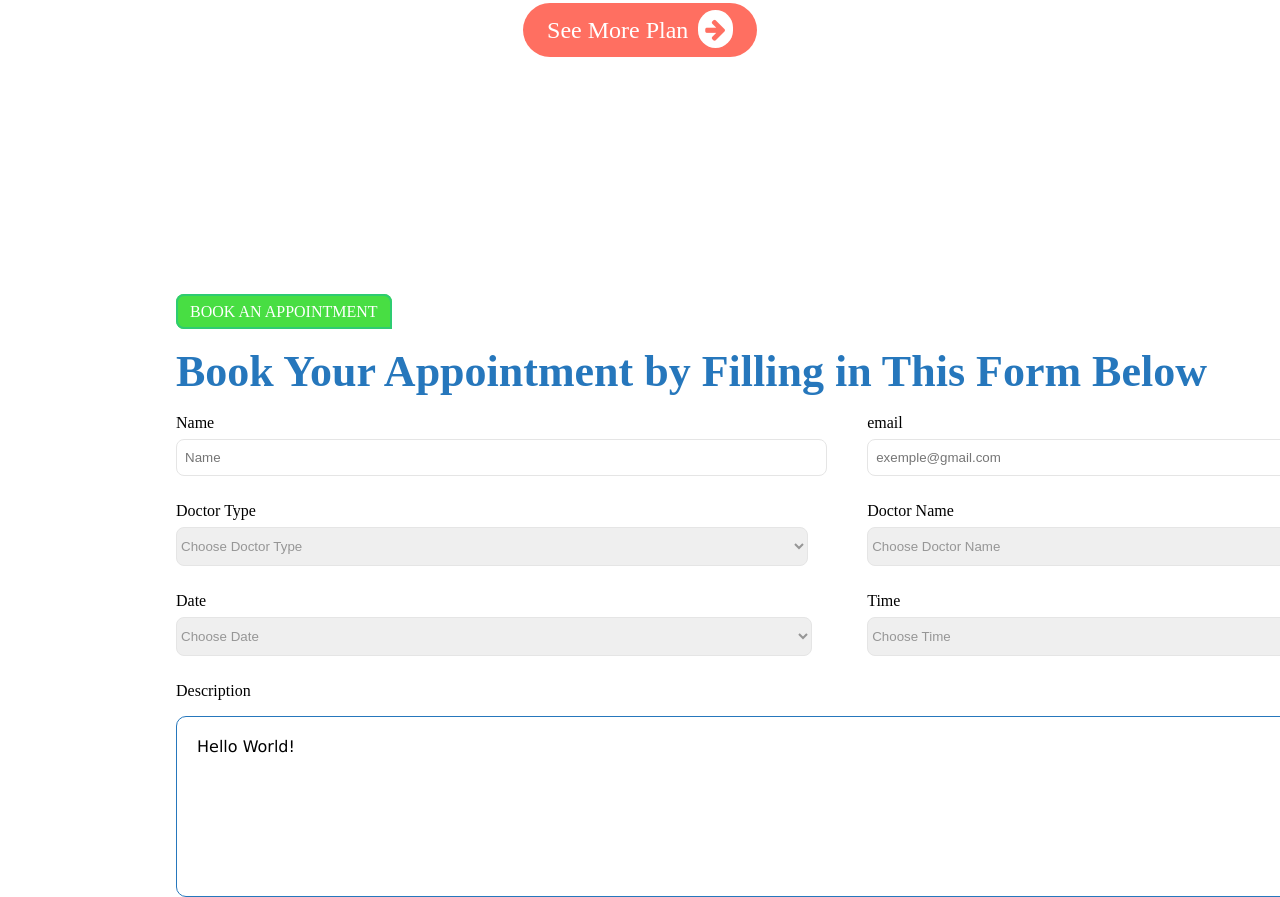
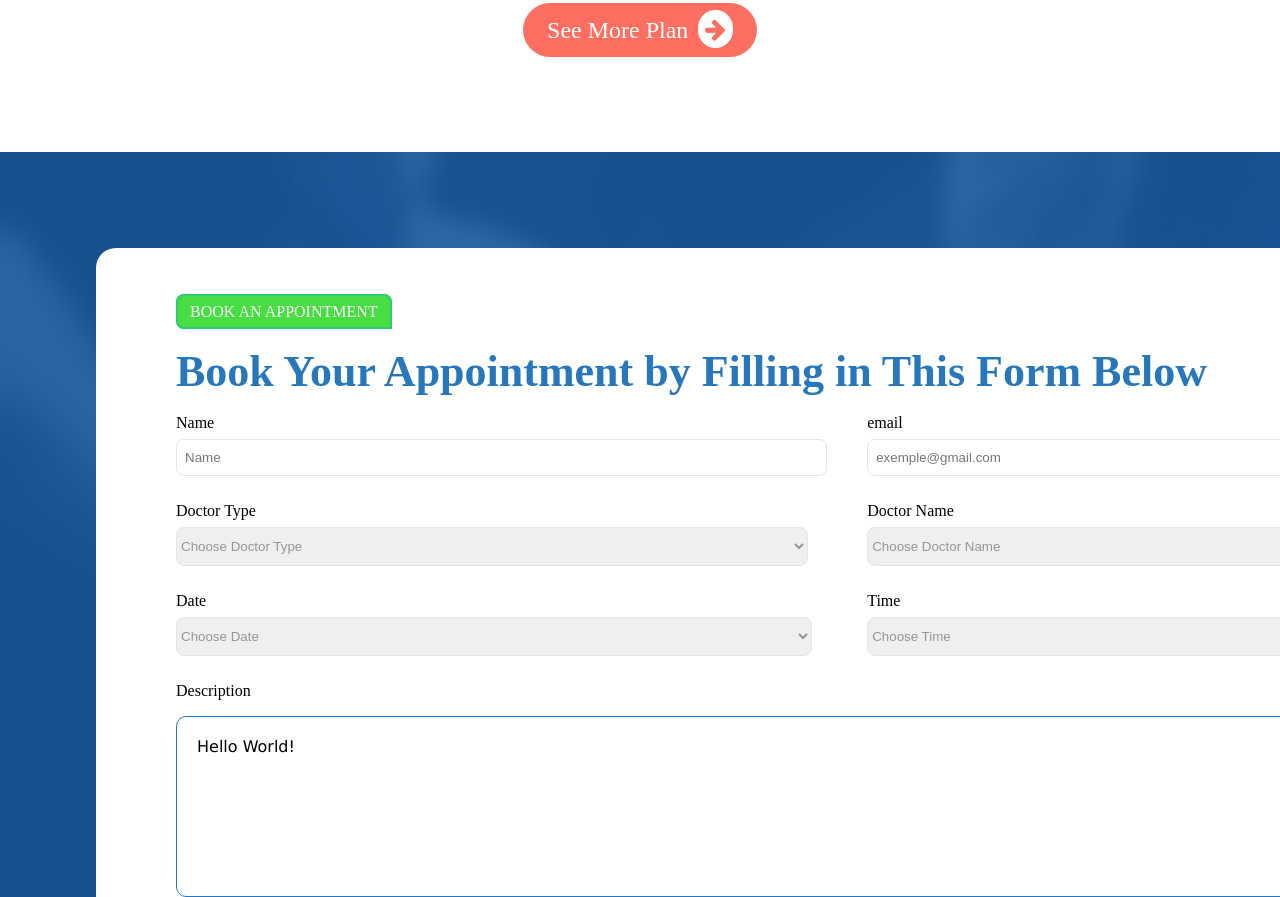
Before and after one commit to ElMehdiCherkaoui/NLClinique-V2, a plain HTML site: page index.html in a window 1280 px wide. Shown: the part 6416-7313 px from the top of the page. Drawn offline with Linux system fonts and the light colour scheme; files whose address does not match are found by name.

Commit message:
fix pictures

```diff
--- a/css/style.css
+++ b/css/style.css
@@ -661,7 +661,7 @@ body {
   padding: 40px 0;
 }
 .Appointment-infos {
-  background: white url("images/BackGround.png") no-repeat;
+  background: white url("/images/BackGround.png") no-repeat;
   padding: 6rem;
   width: 216.8vh;
   height: 130vh;
```
